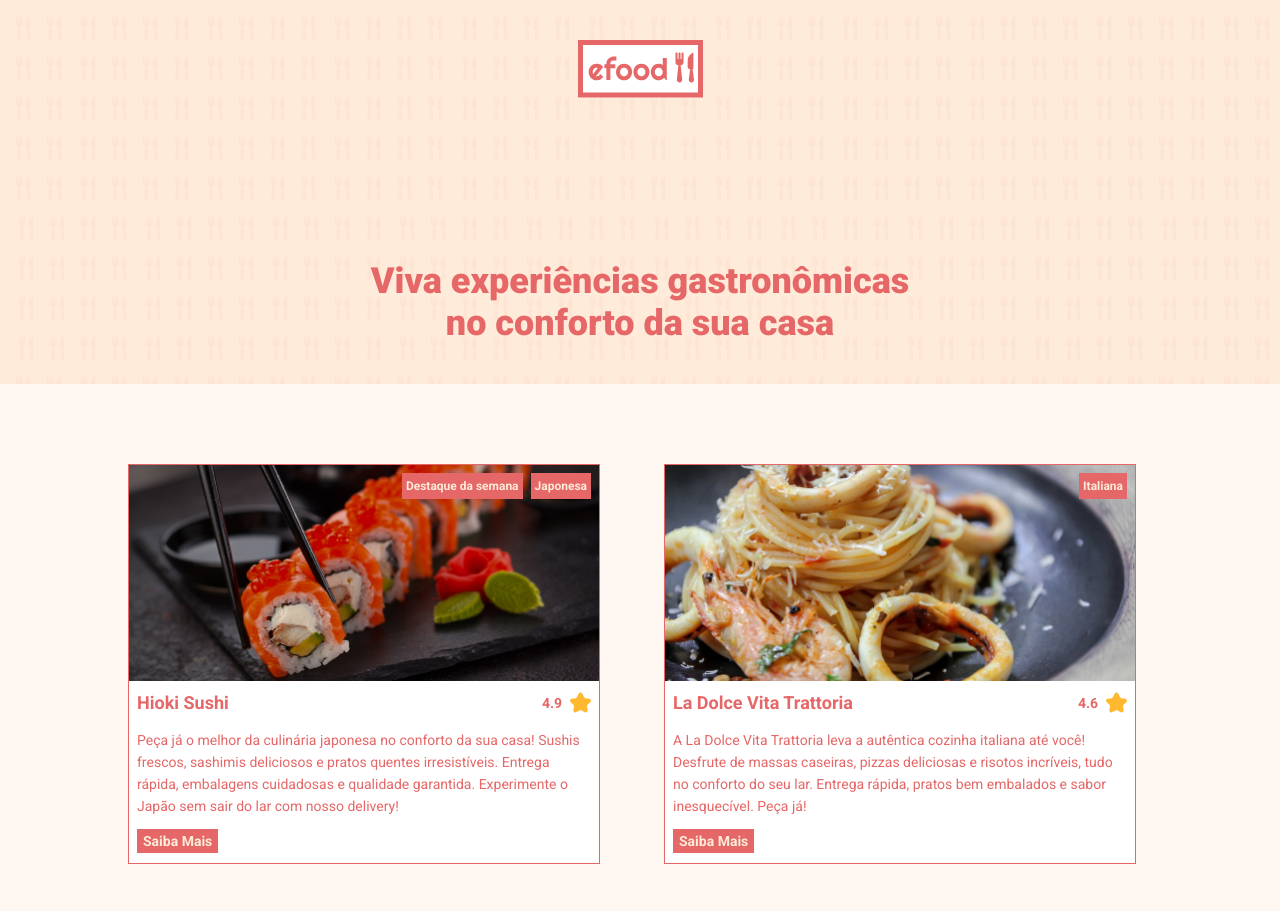
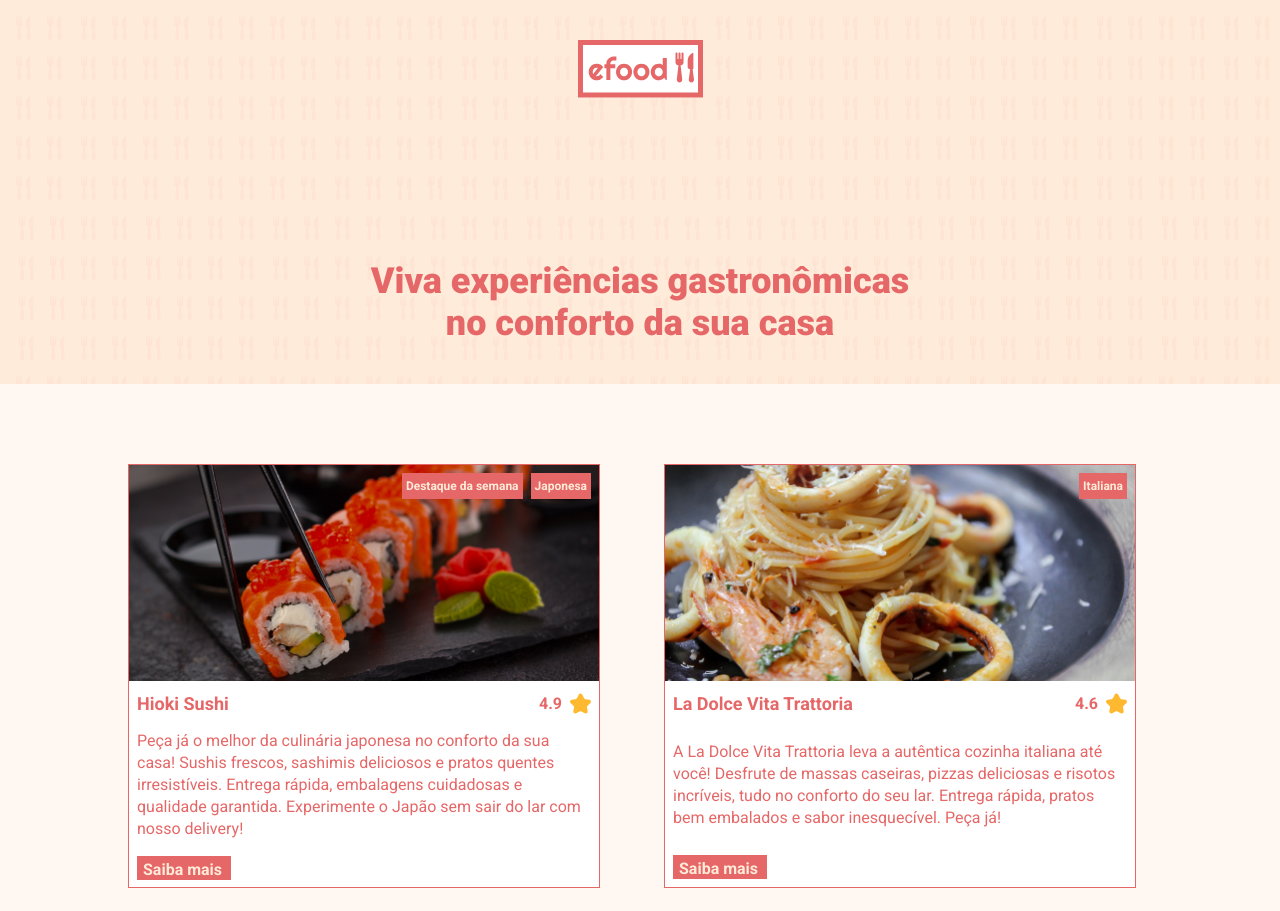
Before and after one commit to gilbertogjn/efood, a React (Create React App) app: page / in a window 1280 px wide. Shown: the top 911 px of the page. Built offline with nearby package versions, Linux system fonts and the light colour scheme.

Commit message:
fix: general styles fix

```diff
--- a/src/components/Button/styles.ts
+++ b/src/components/Button/styles.ts
@@ -4,8 +4,8 @@
 import { colors } from '../../styles'
 
 export const ButtonLink = styled(Link)`
-  width: 82px;
   height: 24px;
+  width: 94px;
   color: ${colors.beige};
   background-color: ${colors.red};
   padding: 4px 6px;
@@ -21,4 +21,5 @@
   text-decoration: none;
   font-weight: bold;
   border: none;
+  cursor: pointer;
 `
--- a/src/components/HeaderProduct/styles.ts
+++ b/src/components/HeaderProduct/styles.ts
@@ -3,6 +3,8 @@
 
 export const HeaderBar = styled.section`
   background-color: ${colors.beige};
+  font-weight: 900;
+  font-size: 18px;
 
   img {
     margin: 40px 0;
@@ -15,13 +17,11 @@
   justify-content: space-between;
   align-items: center;
   color: ${colors.red};
-  font-weight: 900;
-  font-size: 18px;
   position: relative;
 
   .restaurantsBtn {
     color: ${colors.red};
-    width: 153px;
+    width: 197px;
   }
 `
 
--- a/src/components/ProductCard/index.tsx
+++ b/src/components/ProductCard/index.tsx
@@ -14,7 +14,7 @@
     <h3>{title}</h3>
     <p>{description}</p>
     <Button type="button" to="" title="Saiba mais">
-      Saiba Mais
+      Adicionar ao carrinho
     </Button>
   </Card>
 )
--- a/src/components/RestaurantCard/index.tsx
+++ b/src/components/RestaurantCard/index.tsx
@@ -37,7 +37,7 @@
       </TitleBar>
       <p>{description}</p>
       <Button type="link" to="/products" title="Saiba mais">
-        Saiba Mais
+        Saiba mais
       </Button>
     </Infos>
   </Card>
--- a/src/components/RestaurantCard/styles.ts
+++ b/src/components/RestaurantCard/styles.ts
@@ -1,10 +1,11 @@
 import styled from 'styled-components'
 import { colors } from '../../styles'
+import Button from '../Button'
 
 export const Card = styled.div`
   position: relative;
   width: 472px;
-  height: 400px;
+  height: 424px;
   background-color: ${colors.white};
   border: 1px solid ${colors.red};
 
@@ -27,7 +28,11 @@
 `
 
 export const Infos = styled.div`
+  height: 202px;
   padding: 8px;
+  display: flex;
+  flex-direction: column;
+  justify-content: space-between;
 `
 
 export const TitleBar = styled.div`
--- a/src/styles.ts
+++ b/src/styles.ts
@@ -14,7 +14,6 @@
     padding: 0;
     box-sizing: border-box;
     font-family: Roboto, sans-serif;
-    font-size: 14px;
   }
 
   body {
```
